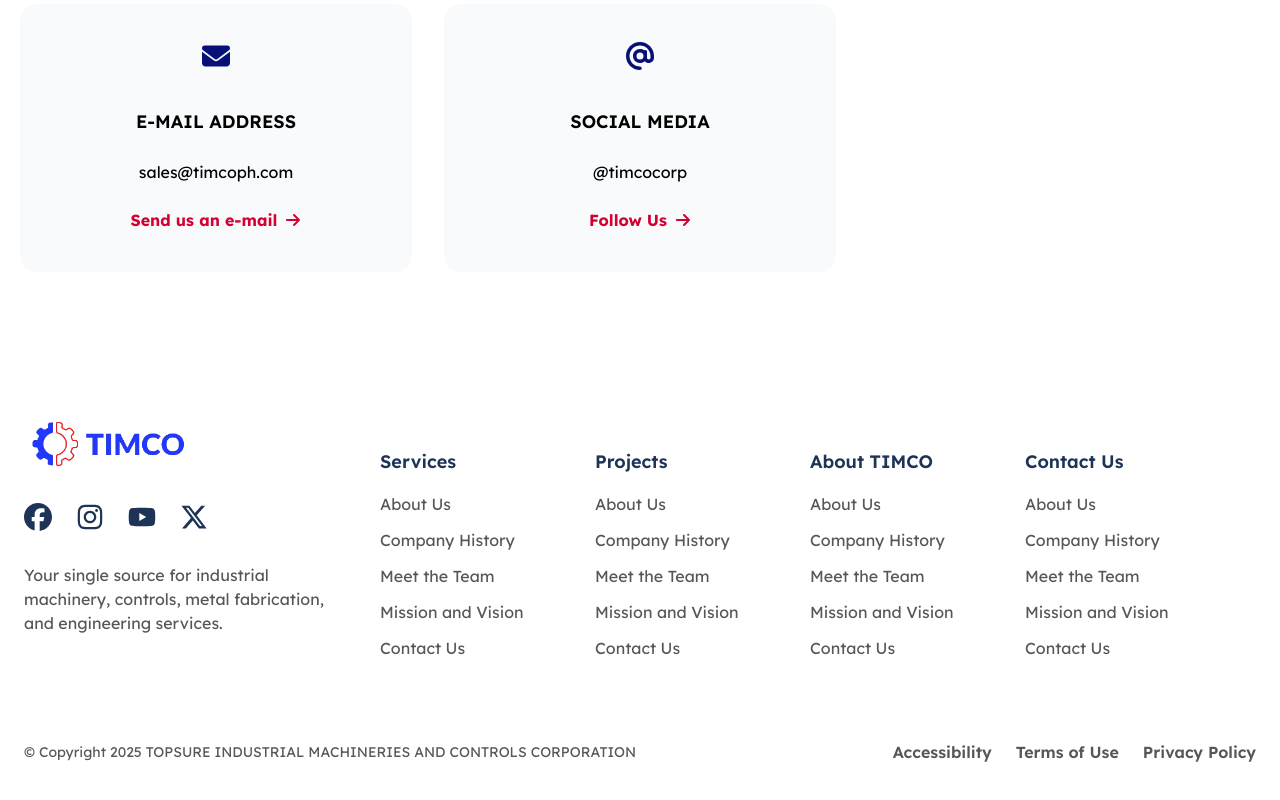
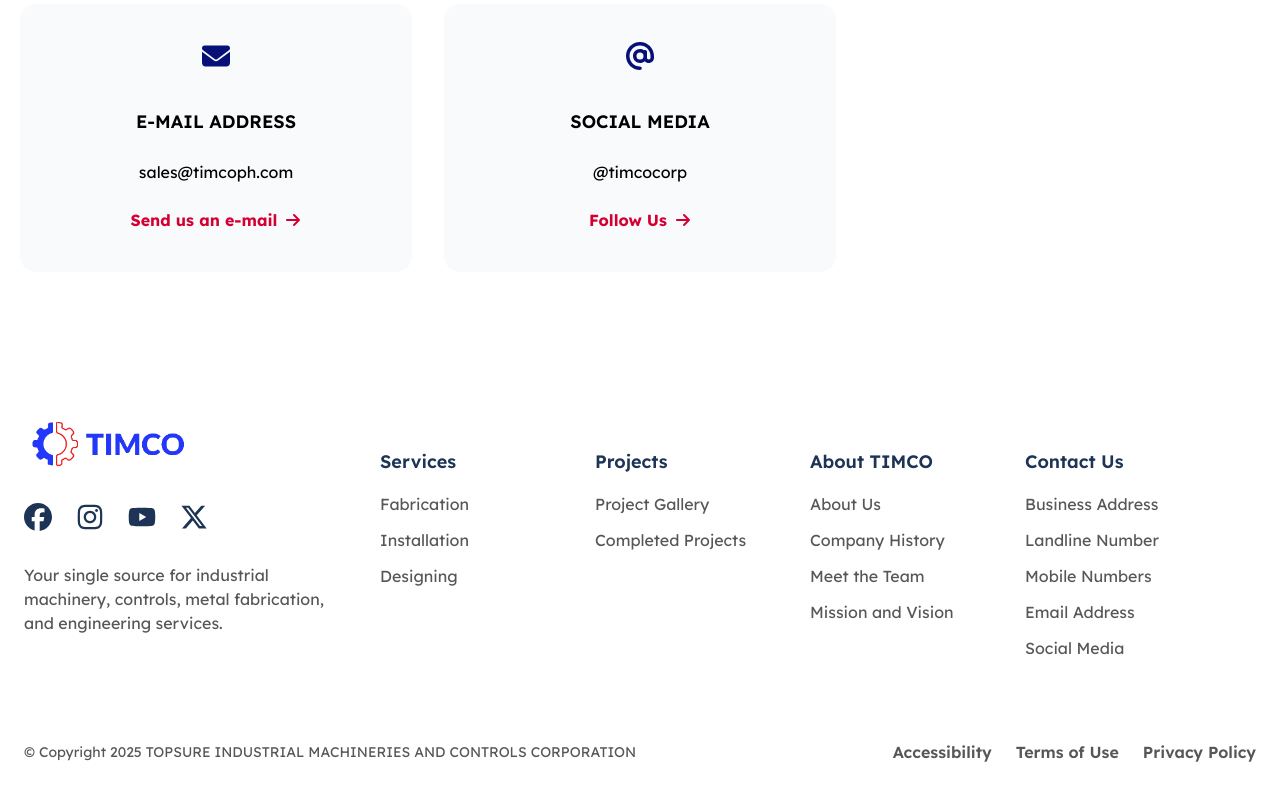
Before and after one commit to kingdeorayom/timco, a Next.js app: page /about in a window 1280 px wide. Shown: the part 5764-6564 px from the top of the page. Built offline with nearby package versions, Linux system fonts and the light colour scheme.

Commit message:
Refactor Footer and About components: update link texts for clarity and improve section IDs for better navigation

```diff
--- a/src/app/Footer.js
+++ b/src/app/Footer.js
@@ -91,71 +91,42 @@ const Footer = () => {
                 </h4>
                 <div className="flex flex-col space-y-3">
                   <Link
-                    href="/about"
+                    href="/services#fabrication"
                     className="hover:text-timco-slate transition-all duration-300 ease-in-out"
                   >
-                    About Us
+                    Fabrication
                   </Link>
                   <Link
-                    href="/about"
+                    href="/services#installation"
                     className="hover:text-timco-slate transition-all duration-300 ease-in-out"
                   >
-                    Company History
+                    Installation
                   </Link>
                   <Link
-                    href="/about"
+                    href="/services#designing"
                     className="hover:text-timco-slate transition-all duration-300 ease-in-out"
                   >
-                    Meet the Team
-                  </Link>
-                  <Link
-                    href="/about"
-                    className="hover:text-timco-slate transition-all duration-300 ease-in-out"
-                  >
-                    Mission and Vision
-                  </Link>
-                  <Link
-                    href="/about"
-                    className="hover:text-timco-slate transition-all duration-300 ease-in-out"
-                  >
-                    Contact Us
+                    Designing
                   </Link>
                 </div>
               </div>
+
               <div className="space-y-4">
                 <h4 className="font-semibold text-lg text-timco-slate">
                   Projects
                 </h4>
                 <div className="flex flex-col space-y-3">
                   <Link
-                    href="/about"
+                    href="/projects"
                     className="hover:text-timco-slate transition-all duration-300 ease-in-out"
                   >
-                    About Us
+                    Project Gallery
                   </Link>
                   <Link
-                    href="/about"
+                    href="/projects#completed"
                     className="hover:text-timco-slate transition-all duration-300 ease-in-out"
                   >
-                    Company History
-                  </Link>
-                  <Link
-                    href="/about"
-                    className="hover:text-timco-slate transition-all duration-300 ease-in-out"
-                  >
-                    Meet the Team
-                  </Link>
-                  <Link
-                    href="/about"
-                    className="hover:text-timco-slate transition-all duration-300 ease-in-out"
-                  >
-                    Mission and Vision
-                  </Link>
-                  <Link
-                    href="/about"
-                    className="hover:text-timco-slate transition-all duration-300 ease-in-out"
-                  >
-                    Contact Us
+                    Completed Projects
                   </Link>
                 </div>
               </div>
@@ -172,31 +143,26 @@ const Footer = () => {
                     About Us
                   </Link>
                   <Link
-                    href="/about"
+                    href="/about#company-history"
                     className="hover:text-timco-slate transition-all duration-300 ease-in-out"
                   >
                     Company History
                   </Link>
                   <Link
-                    href="/about"
+                    href="/about#meet-the-team"
                     className="hover:text-timco-slate transition-all duration-300 ease-in-out"
                   >
                     Meet the Team
                   </Link>
                   <Link
-                    href="/about"
+                    href="/about#mission-vision"
                     className="hover:text-timco-slate transition-all duration-300 ease-in-out"
                   >
                     Mission and Vision
                   </Link>
-                  <Link
-                    href="/about"
-                    className="hover:text-timco-slate transition-all duration-300 ease-in-out"
-                  >
-                    Contact Us
-                  </Link>
                 </div>
               </div>
+
               <div className="space-y-4">
                 <h4 className="font-semibold text-lg text-timco-slate">
                   Contact Us
@@ -206,31 +172,31 @@ const Footer = () => {
                     href="/about"
                     className="hover:text-timco-slate transition-all duration-300 ease-in-out"
                   >
-                    About Us
+                    Business Address
                   </Link>
                   <Link
                     href="/about"
                     className="hover:text-timco-slate transition-all duration-300 ease-in-out"
                   >
-                    Company History
+                    Landline Number
                   </Link>
                   <Link
                     href="/about"
                     className="hover:text-timco-slate transition-all duration-300 ease-in-out"
                   >
-                    Meet the Team
+                    Mobile Numbers
                   </Link>
                   <Link
                     href="/about"
                     className="hover:text-timco-slate transition-all duration-300 ease-in-out"
                   >
-                    Mission and Vision
+                    Email Address
                   </Link>
                   <Link
                     href="/about"
                     className="hover:text-timco-slate transition-all duration-300 ease-in-out"
                   >
-                    Contact Us
+                    Social Media
                   </Link>
                 </div>
               </div>
--- a/src/app/about/page.js
+++ b/src/app/about/page.js
@@ -34,7 +34,7 @@ export default function AboutPage() {
         </div>
       </section>
 
-      <section className="px-5 pt-20 pb-16 mx-auto">
+      <section className="px-5 pt-20 pb-16 mx-auto" id="company-history">
         <div className="grid lg:grid-cols-2 gap-4 lg:gap-10 xl:gap-16">
           <div className="flex justify-center">
             <img
@@ -78,7 +78,7 @@ export default function AboutPage() {
         </div>
       </section>
 
-      <section className="space-y-16">
+      <section className="space-y-16" id="mission-vision">
         <div className="grid lg:grid-cols-2 gap-4 lg:gap-10 xl:gap-16">
           <div className="flex items-center">
             <div className="space-y-8">
@@ -124,7 +124,10 @@ export default function AboutPage() {
         </div>
       </section>
 
-      <section className="max-w-screen-xl mx-auto py-16 space-y-12 text-center">
+      <section
+        className="max-w-screen-xl mx-auto py-16 space-y-12 text-center"
+        id="meet-the-team"
+      >
         <div className="space-y-4">
           <h2 className="text-5xl font-bold text-timco-dark-blue">
             Driven by{" "}
```
